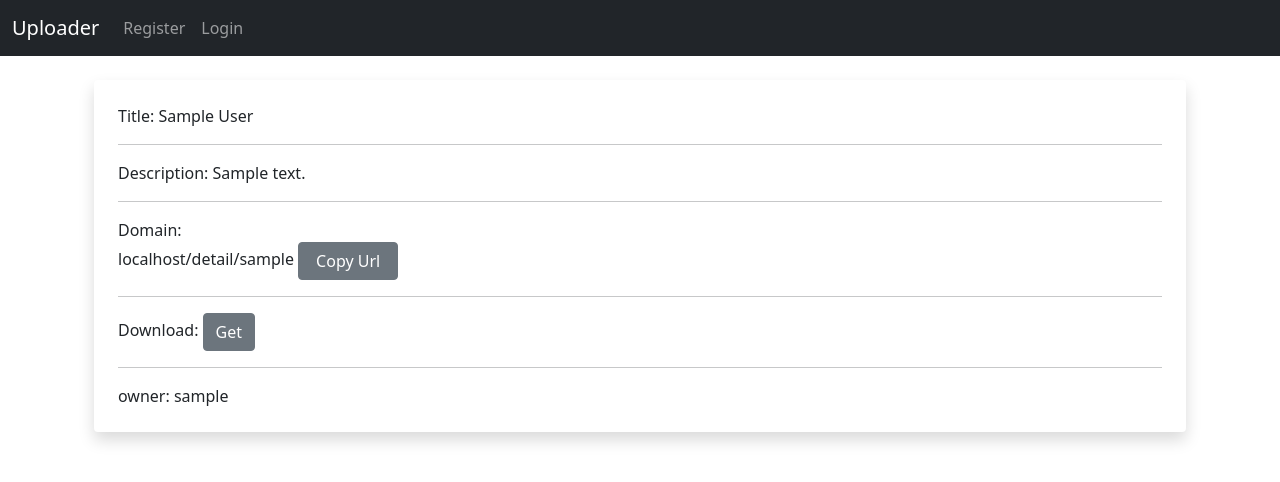
After one commit to mohamad-liyaghi/django-uploader-site, a Django app: a page that uses apps/templates/base/navbar.html in a window 1280 px wide. The commit adds this page. Shown: the top 482 px of the page. Run offline with Django 4.2, Linux system fonts and the light colour scheme; tables that the repository leaves empty hold one stand-in row (values such as "Sample post").

Commit message:
File detail & download file added

```diff
--- a/apps/file/urls.py
+++ b/apps/file/urls.py
@@ -1,7 +1,8 @@
 from django.urls import path
-from .views import Home,AddFile
+from .views import Home,AddFile,DetailFile
 app_name = "file"
 urlpatterns = [
     path("",Home.as_view(),name= "home"),
-    path('add/',AddFile.as_view(),name="add-file")
+    path('add/',AddFile.as_view(),name="add-file"),
+    path("detail/<str:slug>/",DetailFile.as_view(),name="detail-file")
 ]
--- a/apps/file/views.py
+++ b/apps/file/views.py
@@ -1,19 +1,21 @@
-from django.shortcuts import render,redirect
-from django.views.generic import View,ListView,FormView
+from django.shortcuts import render,redirect,get_object_or_404
+from django.views.generic import View,ListView,DetailView
 from django.contrib.auth.mixins import LoginRequiredMixin
 from django.db import transaction
+from django.http import FileResponse
 import uuid
 from file.models import UserFile
 from account.models import User
 from .forms import FileForm
 from .mixins import UserLimit
 # Create your views here.
+# Home page view
 class Home(LoginRequiredMixin,ListView):
     template_name = "file/Home.html"
     def get_queryset(self):
         object = UserFile.objects.filter(owner=self.request.user)
         return object
-
+# Add file page view
 class AddFile(LoginRequiredMixin,UserLimit,View):
     template_name = "file/AddFile.html"
     form_class = FileForm
@@ -35,3 +37,14 @@ class AddFile(LoginRequiredMixin,UserLimit,View):
             return redirect(self.success_url)
         else:
             return render(request, self.template_name, {'form': form})
+
+# File detail view
+class DetailFile(DetailView):
+    template_name = "file/DetailFile.html"
+    def get_object(self):
+        slug = self.kwargs.get('slug')
+        global object
+        object = get_object_or_404(UserFile, slug=slug)
+        return object
+    def post(self, request, *args, **kwargs):
+        return FileResponse(object.file, as_attachment=True)
--- a/apps/templates/base/navbar.html
+++ b/apps/templates/base/navbar.html
@@ -7,14 +7,15 @@
     <div class="collapse navbar-collapse" id="navbarSupportedContent">
       <ul class="navbar-nav me-auto mb-2 mb-lg-0">
         {% if user.is_authenticated %}
-          <a class="nav-link" href="#">Logout</a>
+        <a class="nav-link" href="{%url 'file:add-file' %}">Add</a>
+          <a class="nav-link" href="{%url 'account:logout'%}">Logout</a>
         </li>
       {% else %}
         <li class="nav-item">
-          <a class="nav-link" href="#">Register</a>
+          <a class="nav-link" href="{%url 'account:register'%}">Register</a>
         </li>
         <li class="nav-item">
-          <a class="nav-link" href="#">Login</a>
+          <a class="nav-link" href="{%url 'account:login'%}">Login</a>
         </li>
       {% endif %}
       </ul>
--- /dev/null
+++ b/apps/templates/file/DetailFile.html
@@ -0,0 +1,39 @@
+{%extends 'base/base.html' %}
+<!DOCTYPE html>
+<html lang="en">
+<head>
+    <meta charset="UTF-8">
+    {%block title%}Detail File Page{%endblock%}
+
+</head>
+<body>
+{%block body%}
+<br>
+<div class="shadow p-4 mb-5 bg-body rounded">
+    Title: {{object.title}}<br><hr>
+    Description: {{object.description}}<br><hr>
+    Domain: <p id="demo">{{ request.META.HTTP_HOST }}/detail/{{object.slug}}
+    <input style="width:100px;" class="btn btn-secondary" value="Copy Url" onclick="copy('demo')"/></p>
+    <script>
+            function copy(element_id){
+          var aux = document.createElement("div");
+          aux.setAttribute("contentEditable", true);
+          aux.innerHTML = document.getElementById(element_id).innerHTML;
+          aux.setAttribute("onfocus", "document.execCommand('selectAll',false,null)");
+          document.body.appendChild(aux);
+          aux.focus();
+          document.execCommand("copy");
+          document.body.removeChild(aux);}
+    </script>
+    <hr>
+    <form method="post"> {%csrf_token%}
+        Download: <input type="submit" value="Get" class="btn btn-secondary">
+    </form>
+    <hr>
+    owner: {{object.owner}}
+
+</div>
+{%endblock%}
+</body>
+
+</html>
--- a/uploader/settings.py
+++ b/uploader/settings.py
@@ -119,7 +119,6 @@ USE_TZ = True
 STATIC_ROOT = os.path.join(BASE_DIR, 'apps/static')
 STATIC_URL = 'apps/static/'
 MEDIA_ROOT = 'apps/uploads/files'
-MEDIA_ROOT = os.path.join(BASE_DIR,"media")
 
 # Default primary key field type
 # https://docs.djangoproject.com/en/4.0/ref/settings/#default-auto-field
```
Also changed, not shown: apps/templates/file/Home.html (+7 -2 lines), apps/uploads/files/uploads/files/404pic.jpg (added), 1 other file.
